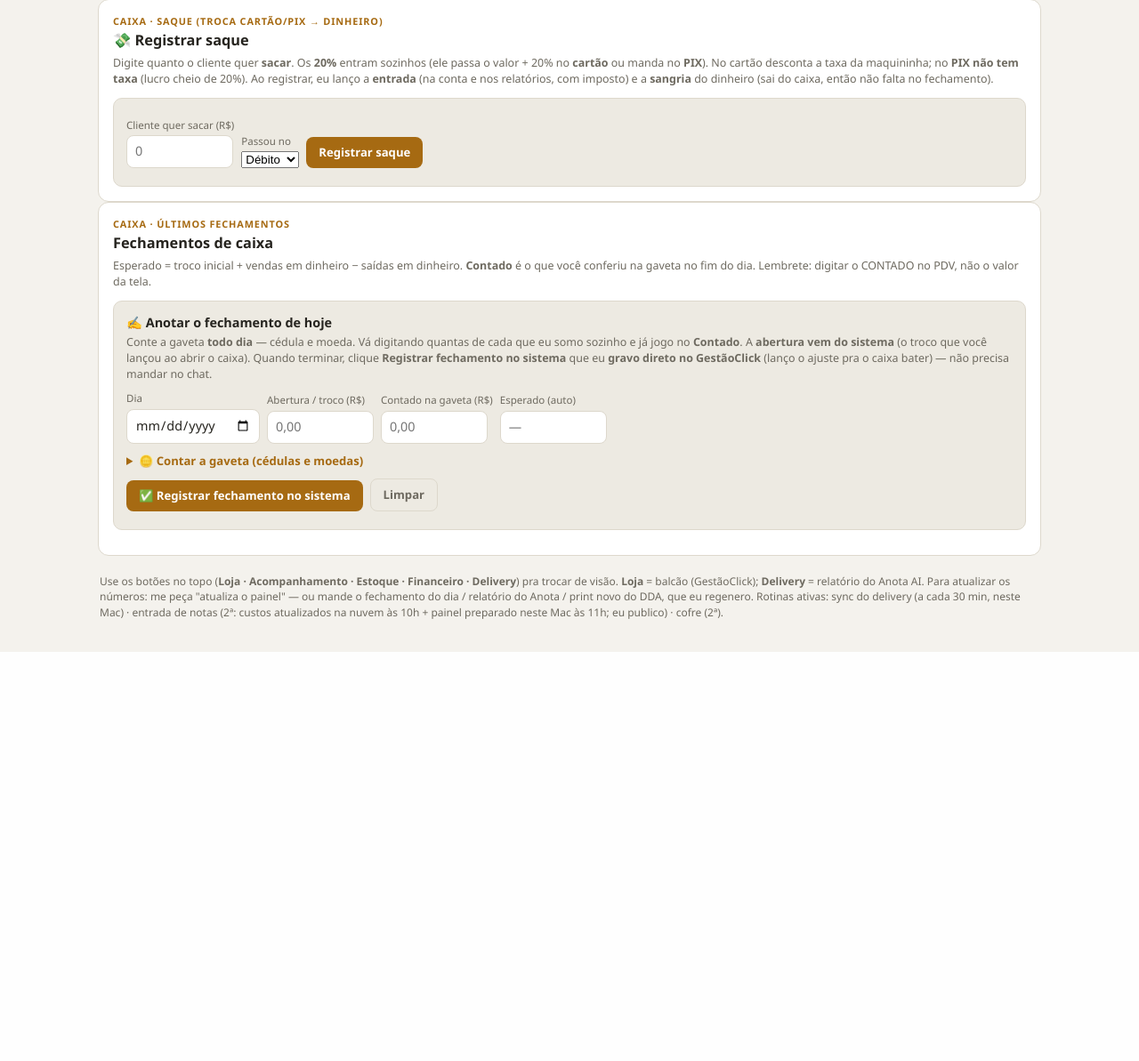
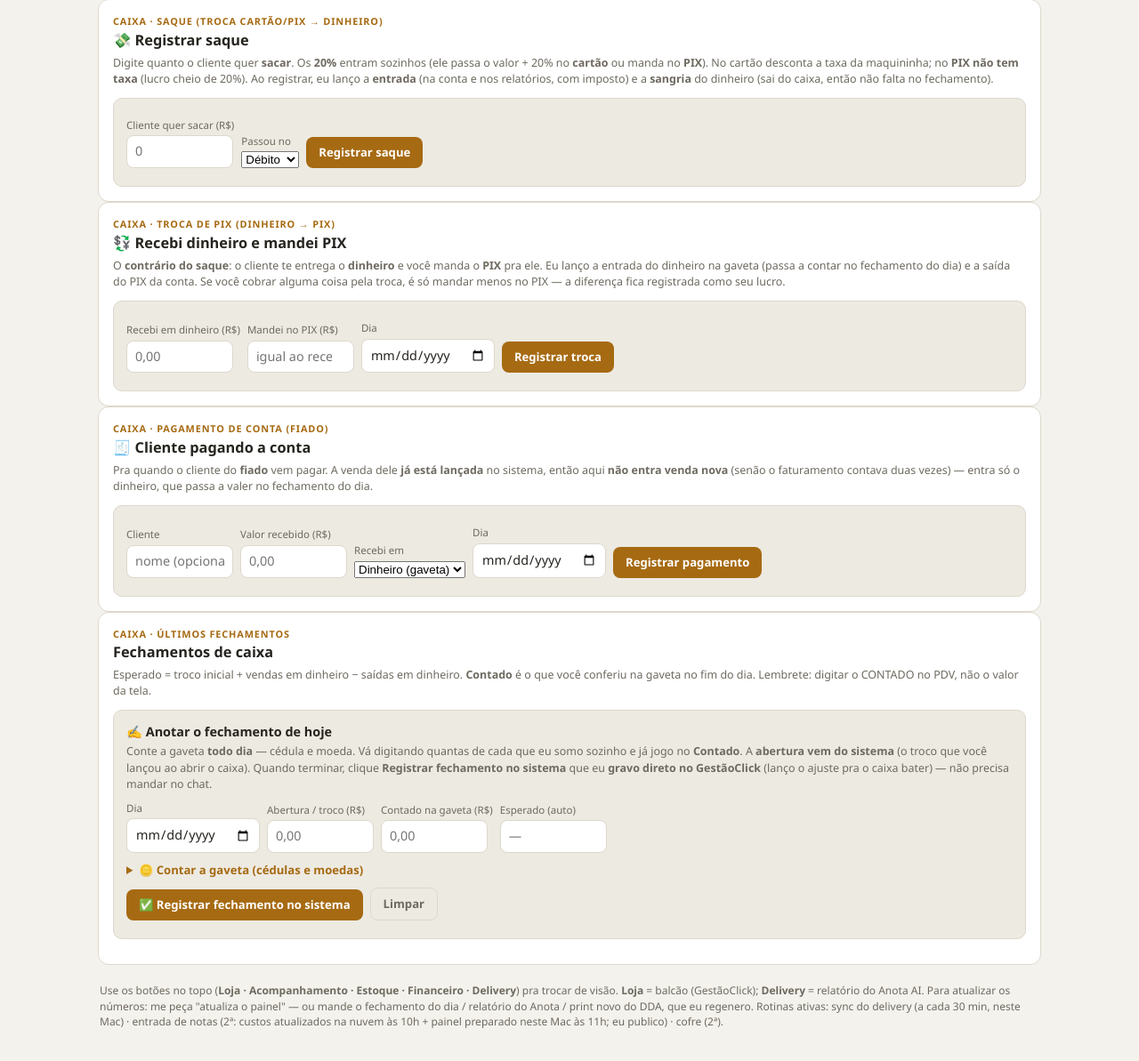
Before and after one commit to distribuidoradapraca031-glitch/distribuidora-painel, a Flask app: template templates/painel.html in a window 1280 px wide. Shown: the part 966-2159 px from the top of the page at 89% size. Before the commit the page ends 1699 px from the top, so only its background shows below. Run offline with Flask 3, Linux system fonts and the light colour scheme; the template is opened without the code that fills it, so the values that code supplies are empty.

Commit message:
caixa: troca de PIX (inverso do saque) e pagamento de conta (fiado)
- entradas avulsas de dinheiro na gaveta, marcadas na descricao
- fechamento do dia e tabela dos ultimos dias somam essas entradas
- pagamento de conta nao cria venda nova (a venda do fiado ja esta no sistema)

Co-Authored-By: Claude Opus 5 <noreply@anthropic.com>

```diff
--- a/app.py
+++ b/app.py
@@ -1125,6 +1125,7 @@ def _fech_calc(data):
             p = w.get("pagamento", w)
             if "DINHEIRO" in (p.get("nome_forma_pagamento") or "").upper():
                 din += _num(p.get("valor"))
+    din += _entradas_gaveta(data)   # troca de PIX / pagamento de conta (fiado)
     saidas = 0.0
     for p in gcapi.get_all("/pagamentos"):
         if str(p.get("liquidado")) != "1":
@@ -1261,6 +1262,9 @@ def api_fechamentos():
             d = (r.get("data_liquidacao") or r.get("data_vencimento") or "")[:10]
             if "ABERTURA DE CAIXA" in desc.upper():
                 aberturas[d] = _num(r.get("valor_total")) or _num(r.get("valor"))
+            if _eh_entrada_gaveta(r):      # troca de PIX / pagamento de conta entram na gaveta
+                din[(r.get("data_liquidacao") or "")[:10]] += (_num(r.get("valor_total"))
+                                                               or _num(r.get("valor")))
             m = re.search(r"FECHAMENTO (\d{4}-\d{2}-\d{2}).*?contado R\$ ?([\d.,]+)", desc, re.I)
             if m:
                 contados[m.group(1)] = _num(m.group(2))
@@ -1436,6 +1440,115 @@ def _saque_pid(valor):
     pid = str((r.get("data") or {}).get("id"))
     _saque_ids[nome.upper()] = pid
     return pid
+
+# ---- ENTRADAS AVULSAS NA GAVETA (troca de PIX e pagamento de conta) ----
+# Dinheiro que entra no caixa SEM ser venda nova do PDV:
+#  · TROCA PIX — o contrário do saque: o cliente entrega dinheiro e o dono manda PIX pra ele
+#  · PAGAMENTO DE CONTA — cliente do fiado vem pagar. A venda JÁ foi lançada no sistema, então
+#    lançar de novo dobraria o faturamento: aqui entra só o dinheiro na gaveta.
+# São recebimentos com a marca na descrição — o fechamento soma eles junto com as vendas.
+# (não dá pra somar recebimento em dinheiro em geral: cada venda do balcão já gera um,
+# e o fechamento contaria a mesma venda duas vezes.)
+ENTRADA_TAGS = ("PAGAMENTO DE CONTA", "TROCA PIX")
+PLANO_AJUSTE_C = "33015692"       # "Ajuste de caixa" (crédito) — troca de PIX não é receita
+PLANO_VENDA_BALCAO = "33015685"   # o fiado já foi venda; o dinheiro entra como venda no balcão
+
+def _eh_entrada_gaveta(r):
+    """Recebimento que é entrada avulsa de dinheiro na gaveta (troca de PIX / fiado)."""
+    if str(r.get("liquidado")) != "1":
+        return False
+    if str(r.get("forma_pagamento_id")) != "6055919":
+        return False
+    if str(r.get("conta_bancaria_id") or "") != GAVETA_CONTA:
+        return False
+    d = (r.get("descricao") or "").upper()
+    return any(d.startswith(t) for t in ENTRADA_TAGS)
+
+def _entradas_gaveta(data):
+    """Total das entradas avulsas em dinheiro do dia (fora as vendas)."""
+    try:
+        recs = gcapi.get_all("/recebimentos", {"data_inicio": data, "data_fim": data})
+    except Exception:
+        return 0.0
+    return round(sum((_num(r.get("valor_total")) or _num(r.get("valor")))
+                     for r in recs if _eh_entrada_gaveta(r)
+                     and (r.get("data_liquidacao") or "")[:10] == data), 2)
+
+@app.route("/api/troca-pix", methods=["POST"])
+@login_required
+def api_troca_pix():
+    """O contrário do saque: o cliente entrega dinheiro e a loja manda PIX pra ele.
+    Entra dinheiro na gaveta e sai PIX da conta."""
+    body = request.get_json(force=True, silent=True) or {}
+    recebido = round(_num(body.get("recebido")), 2)          # dinheiro que veio do cliente
+    enviado = round(_num(body.get("enviado")) or recebido, 2)  # PIX mandado pra ele
+    data = (body.get("data") or _hoje())[:10]
+    if recebido <= 0 or enviado <= 0:
+        return jsonify({"ok": False, "erro": "informe quanto recebeu em dinheiro"}), 400
+    if enviado > recebido + 0.01:
+        return jsonify({"ok": False, "erro": f"você mandaria R$ {enviado:.2f} no PIX tendo "
+                        f"recebido R$ {recebido:.2f} em dinheiro — confira os valores"}), 400
+    ganho = round(recebido - enviado, 2)
+    try:
+        gcapi.post("/recebimentos", {
+            "descricao": f"TROCA PIX R$ {enviado:.2f} — recebi R$ {recebido:.2f} em dinheiro"
+                         + (f" · lucro R$ {ganho:.2f}" if ganho > 0 else ""),
+            "valor": f"{recebido:.2f}", "data_vencimento": data, "data_competencia": data,
+            "data_liquidacao": data, "liquidado": "1", "plano_contas_id": PLANO_AJUSTE_C,
+            "conta_bancaria_id": GAVETA_CONTA, "forma_pagamento_id": "6055919"})
+        gcapi.post("/pagamentos", {
+            "descricao": f"TROCA PIX R$ {enviado:.2f} — PIX enviado ao cliente",
+            "valor": f"{enviado:.2f}", "data_vencimento": data, "data_competencia": data,
+            "data_liquidacao": data, "liquidado": "1", "plano_contas_id": AJUSTE_CAIXA_PLANO,
+            "conta_bancaria_id": RESERVA_CONTA_ID, "forma_pagamento_id": "6055931"})
+        _invalida("resumo", "hoje", "fech_hoje", "fechamentos_7", "fechamentos_12",
+                  "fechamentos_31", "saque_resumo")
+        return jsonify({"ok": True, "recebido": recebido, "enviado": enviado, "ganho": ganho})
+    except Exception as e:
+        return jsonify({"ok": False, "erro": str(e)[:200]}), 502
+
+@app.route("/api/pagamento-conta", methods=["POST"])
+@login_required
+def api_pagamento_conta():
+    """Cliente do fiado pagando a conta: entra dinheiro na gaveta SEM lançar venda de novo
+    (a venda já está no sistema — lançar outra dobraria o faturamento)."""
+    body = request.get_json(force=True, silent=True) or {}
+    valor = round(_num(body.get("valor")), 2)
+    cliente = (body.get("cliente") or "").strip()
+    forma = (body.get("forma") or "Caixa")
+    data = (body.get("data") or _hoje())[:10]
+    if valor <= 0:
+        return jsonify({"ok": False, "erro": "informe o valor recebido"}), 400
+    pot = POTES.get(forma, POTES["Caixa"])
+    desc = "PAGAMENTO DE CONTA" + (f" — {cliente}" if cliente else "") + " (abatimento de fiado)"
+    try:
+        r = gcapi.post("/recebimentos", {
+            "descricao": desc[:180], "valor": f"{valor:.2f}",
+            "data_vencimento": data, "data_competencia": data, "data_liquidacao": data,
+            "liquidado": "1", "plano_contas_id": PLANO_VENDA_BALCAO,
+            "conta_bancaria_id": pot["conta"], "forma_pagamento_id": pot["forma"]})
+        _invalida("resumo", "hoje", "fech_hoje", "fechamentos_7", "fechamentos_12", "fechamentos_31")
+        d = r.get("data") or {}
+        return jsonify({"ok": True, "valor": valor, "cliente": cliente, "forma": forma,
+                        "id": d.get("id") if isinstance(d, dict) else None})
+    except Exception as e:
+        return jsonify({"ok": False, "erro": str(e)[:200]}), 502
+
+@app.route("/api/entradas-hoje")
+@login_required
+def api_entradas_hoje():
+    """Entradas avulsas (troca de PIX / pagamento de conta) do dia escolhido."""
+    data = (request.args.get("data") or _hoje())[:10]
+    def build():
+        itens = []
+        for r in gcapi.get_all("/recebimentos", {"data_inicio": data, "data_fim": data}):
+            if not _eh_entrada_gaveta(r) or (r.get("data_liquidacao") or "")[:10] != data:
+                continue
+            itens.append({"id": r.get("id"), "desc": r.get("descricao"),
+                          "valor": _num(r.get("valor_total")) or _num(r.get("valor"))})
+        return {"data": data, "itens": itens, "total": round(sum(i["valor"] for i in itens), 2),
+                "gerado_em": time.strftime("%d/%m/%Y %H:%M")}
+    return jsonify(cached("entradas_" + data, 45, build))
 
 @app.route("/api/saque", methods=["POST"])
 @login_required
--- a/templates/painel.html
+++ b/templates/painel.html
@@ -214,6 +214,38 @@ th.g,td.g{background:var(--accent-soft)}
 </section>
 
 <section class="card">
+  <div class="eyebrow">Caixa · troca de PIX (dinheiro → PIX)</div>
+  <h2>💱 Recebi dinheiro e mandei PIX</h2>
+  <p class="note">O <strong>contrário do saque</strong>: o cliente te entrega o <strong>dinheiro</strong> e você manda o <strong>PIX</strong> pra ele. Eu lanço a entrada do dinheiro na gaveta (passa a contar no fechamento do dia) e a saída do PIX da conta. Se você cobrar alguma coisa pela troca, é só mandar menos no PIX — a diferença fica registrada como seu lucro.</p>
+  <div class="fbox">
+    <div class="fform">
+      <label>Recebi em dinheiro (R$)<input type="number" step="0.01" inputmode="decimal" id="tp-recebido" placeholder="0,00"></label>
+      <label>Mandei no PIX (R$)<input type="number" step="0.01" inputmode="decimal" id="tp-enviado" placeholder="igual ao recebido"></label>
+      <label>Dia<input type="date" id="tp-data"></label>
+      <button id="tp-registrar">Registrar troca</button>
+    </div>
+    <div class="fres" id="tp-msg"></div>
+  </div>
+</section>
+
+<section class="card">
+  <div class="eyebrow">Caixa · pagamento de conta (fiado)</div>
+  <h2>🧾 Cliente pagando a conta</h2>
+  <p class="note">Pra quando o cliente do <strong>fiado</strong> vem pagar. A venda dele <strong>já está lançada</strong> no sistema, então aqui <strong>não entra venda nova</strong> (senão o faturamento contava duas vezes) — entra só o dinheiro, que passa a valer no fechamento do dia.</p>
+  <div class="fbox">
+    <div class="fform">
+      <label>Cliente<input type="text" id="pc-cliente" placeholder="nome (opcional)"></label>
+      <label>Valor recebido (R$)<input type="number" step="0.01" inputmode="decimal" id="pc-valor" placeholder="0,00"></label>
+      <label>Recebi em<select id="pc-forma"><option value="Caixa">Dinheiro (gaveta)</option><option value="PIX">PIX (conta)</option></select></label>
+      <label>Dia<input type="date" id="pc-data"></label>
+      <button id="pc-registrar">Registrar pagamento</button>
+    </div>
+    <div class="fres" id="pc-msg"></div>
+    <div id="pc-lista" style="margin-top:8px"></div>
+  </div>
+</section>
+
+<section class="card">
   <div class="eyebrow">Caixa · últimos fechamentos</div>
   <h2>Fechamentos de caixa</h2>
   <p class="note">Esperado = troco inicial + vendas em dinheiro − saídas em dinheiro. <strong>Contado</strong> é o que você conferiu na gaveta no fim do dia. Lembrete: digitar o CONTADO no PDV, não o valor da tela.</p>
@@ -1551,6 +1583,55 @@ const dbr2 = s => (s&&s.length>=10) ? s.slice(8,10)+'/'+s.slice(5,7)+'/'+s.slice
         if(res.ok){ msg.innerHTML='<span style="color:var(--good)">✅ Saque lançado: entrada R$ '+fmt(res.total)+' ('+(tEl.value==='pix'?'PIX':'cartão')+') + sangria R$ '+fmt(res.sangria)+' do caixa. Você ganhou R$ '+fmt(res.ganho)+'.</span>'; vEl.value=''; calc.textContent=''; loadResumo(true); loadMapa(true); loadSaqueResumo(true); }
         else { msg.innerHTML='<span style="color:var(--crit)">❌ '+(res.erro||'falhou')+'</span>'; }
       }).catch(()=>{ btn.disabled=false; btn.textContent='Registrar saque'; msg.innerHTML='<span style="color:var(--crit)">❌ erro de conexão</span>'; });
+    });
+  })();
+
+  /* ---------- troca de PIX: cliente dá dinheiro, loja manda PIX (o inverso do saque) ---------- */
+  (function(){
+    const btn=g('tp-registrar'), msg=g('tp-msg'); if(!btn) return;
+    if(g('tp-data')) g('tp-data').value=hoje;
+    btn.addEventListener('click',()=>{
+      const rec=parseFloat(g('tp-recebido').value), env=parseFloat(g('tp-enviado').value);
+      if(isNaN(rec)||rec<=0){ msg.innerHTML='<span style="color:var(--crit)">Digite quanto você recebeu em dinheiro.</span>'; return; }
+      btn.disabled=true; btn.textContent='gravando…';
+      post('/api/troca-pix',{recebido:rec, enviado:isNaN(env)?rec:env, data:g('tp-data').value||hoje}).then(res=>{
+        btn.disabled=false; btn.textContent='Registrar troca';
+        if(res.ok){
+          msg.innerHTML='<span style="color:var(--good)">✅ Troca lançada: entraram R$ '+fmt(res.recebido)+
+            ' na gaveta e saíram R$ '+fmt(res.enviado)+' no PIX'+(res.ganho>0?' · lucro R$ '+fmt(res.ganho):'')+'.</span>';
+          g('tp-recebido').value=''; g('tp-enviado').value='';
+          loadResumo(true); loadFechHoje(true); loadFechamentos(true); if(window.loadEntradas) loadEntradas(true);
+        } else msg.innerHTML='<span style="color:var(--crit)">❌ '+(res.erro||'falhou')+'</span>';
+      }).catch(()=>{ btn.disabled=false; btn.textContent='Registrar troca'; msg.innerHTML='<span style="color:var(--crit)">❌ erro de conexão</span>'; });
+    });
+  })();
+
+  /* ---------- pagamento de conta (fiado): entra o dinheiro, sem venda nova ---------- */
+  function loadEntradas(f){ return fetch('/api/entradas-hoje'+qf(f)).then(r=>r.json()).then(d=>{
+    const box=g('pc-lista'); if(!box) return;
+    if(!(d.itens||[]).length){ box.innerHTML='<p class="note" style="margin:6px 0">Nenhuma entrada avulsa hoje.</p>'; return; }
+    box.innerHTML='<div class="note" style="margin:6px 0">Hoje já entraram <b>R$ '+fmt(d.total)+'</b> fora as vendas:</div>'+
+      '<div class="tblwrap"><table><tbody>'+(d.itens||[]).map(i=>
+        '<tr><td class="nome">'+esc(i.desc)+'</td><td class="num">R$ '+fmt(i.valor)+'</td></tr>').join('')+
+      '</tbody></table></div>';
+  }).catch(()=>{}); }
+  (function(){
+    const btn=g('pc-registrar'), msg=g('pc-msg'); if(!btn) return;
+    if(g('pc-data')) g('pc-data').value=hoje;
+    btn.addEventListener('click',()=>{
+      const v=parseFloat(g('pc-valor').value);
+      if(isNaN(v)||v<=0){ msg.innerHTML='<span style="color:var(--crit)">Digite o valor recebido.</span>'; return; }
+      btn.disabled=true; btn.textContent='gravando…';
+      post('/api/pagamento-conta',{valor:v, cliente:g('pc-cliente').value.trim(),
+                                   forma:g('pc-forma').value, data:g('pc-data').value||hoje}).then(res=>{
+        btn.disabled=false; btn.textContent='Registrar pagamento';
+        if(res.ok){
+          msg.innerHTML='<span style="color:var(--good)">✅ R$ '+fmt(res.valor)+' de '+(esc(res.cliente)||'cliente')+
+            ' lançado'+(res.forma==='Caixa'?' na gaveta':' no PIX')+' — sem venda nova.</span>';
+          g('pc-valor').value=''; g('pc-cliente').value='';
+          loadResumo(true); loadFechHoje(true); loadFechamentos(true); loadEntradas(true);
+        } else msg.innerHTML='<span style="color:var(--crit)">❌ '+(res.erro||'falhou')+'</span>';
+      }).catch(()=>{ btn.disabled=false; btn.textContent='Registrar pagamento'; msg.innerHTML='<span style="color:var(--crit)">❌ erro de conexão</span>'; });
     });
   })();
 
@@ -1937,7 +2018,7 @@ const dbr2 = s => (s&&s.length>=10) ? s.slice(8,10)+'/'+s.slice(5,7)+'/'+s.slice
       return Promise.all([loadHojeDelivery(true),loadDelivery(true),loadHoje(true)]);
     }).catch(()=>{}).finally(()=>{ bsync.disabled=false; bsync.textContent='Puxar pedidos agora'; });
   });
-  loadResumo(); loadHoje(); loadHojeDelivery(); loadDelivery(); loadRobo(); loadReserva(); loadSobra(); loadGastosMes(); loadRecursoProprio(); loadMapa(); loadSaqueResumo(); loadFechHoje(); loadUltimaAtualizacao(); loadFechamentos(); loadABC(); loadComprasHist();
+  loadResumo(); loadHoje(); loadHojeDelivery(); loadDelivery(); loadRobo(); loadEntradas(); loadReserva(); loadSobra(); loadGastosMes(); loadRecursoProprio(); loadMapa(); loadSaqueResumo(); loadFechHoje(); loadUltimaAtualizacao(); loadFechamentos(); loadABC(); loadComprasHist();
   const rb=g('btn-refresh');
   if(rb){ const nrb=rb.cloneNode(true); rb.parentNode.replaceChild(nrb,rb);
     nrb.addEventListener('click',()=>{ nrb.classList.add('spin');
```
